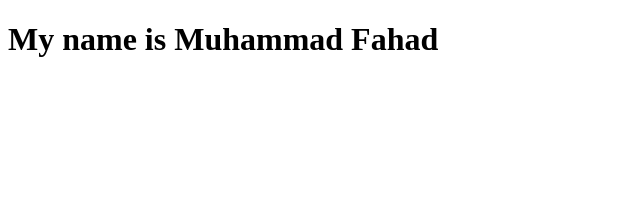
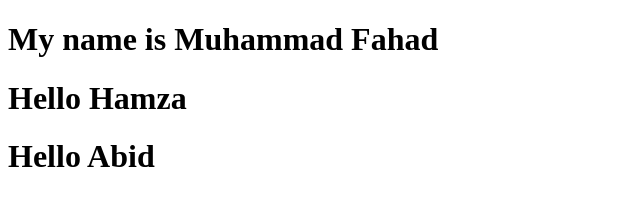
Before and after one commit to Fahadayyoub/boootcampAssignment1, a plain HTML site: page index.html in a window 1280 px wide. Shown: the whole page, without its empty margins (0-640 px from the left). Drawn offline with Linux system fonts and the light colour scheme.

Commit message:
new update
new update

```diff
--- a/index.html
+++ b/index.html
@@ -5,5 +5,7 @@
 </head>
 <body>
     <h1>My name is Muhammad Fahad</h1>
+    <h1>Hello Hamza</h1>
+    <h1>Hello Abid</h1>
 </body>
 </html>
```
